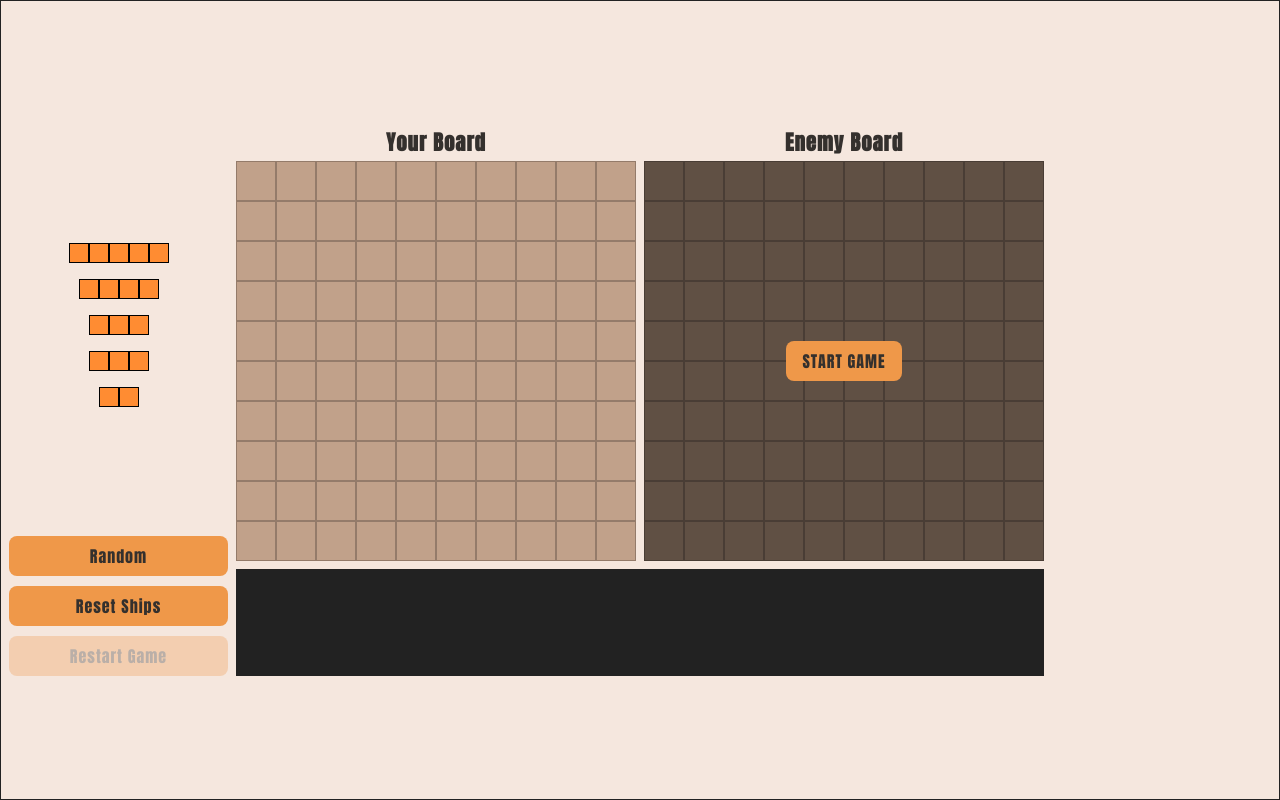
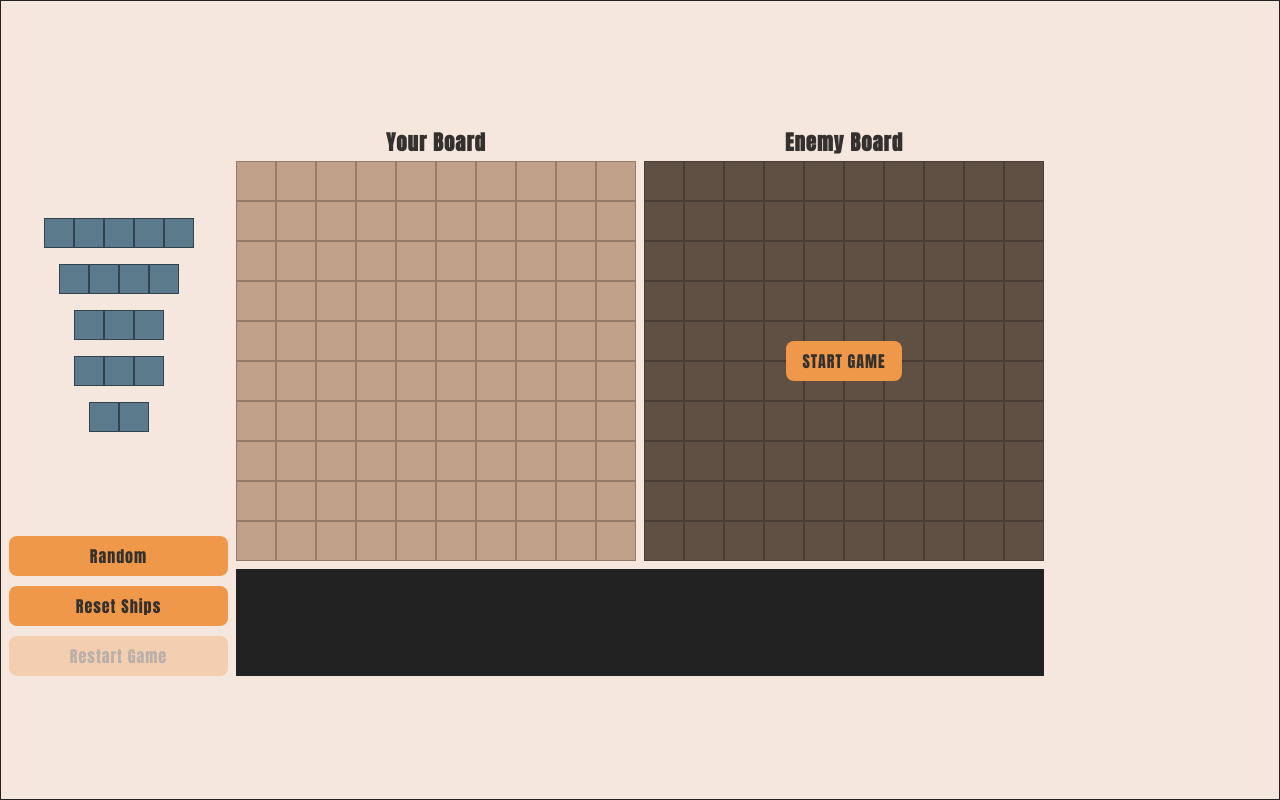
Before and after one commit to NabilHadi/battleship, a website built with webpack: page src/index.html in a window 1280 px wide. Built offline with nearby package versions, Linux system fonts and the light colour scheme.

Commit message:
change ship style

```diff
--- a/src/styles/style.css
+++ b/src/styles/style.css
@@ -113,7 +113,7 @@ body {
 
 .player-ships .ship {
   display: flex;
-  background-color: #ff8c32;
+  background-color: #5b7a8c;
 }
 
 .player-ships .ship[data-is-vertical="true"] {
@@ -137,10 +137,10 @@ body {
   flex-direction: column;
 }
 
-.player-ships .ship > * {
-  height: 20px;
-  width: 20px;
-  border: 1px solid black;
+.player-ships .ship > div {
+  height: 30px;
+  width: 30px;
+  border: 1px solid rgba(0, 0, 0, 0.455);
 }
 
 .player-container {
```
